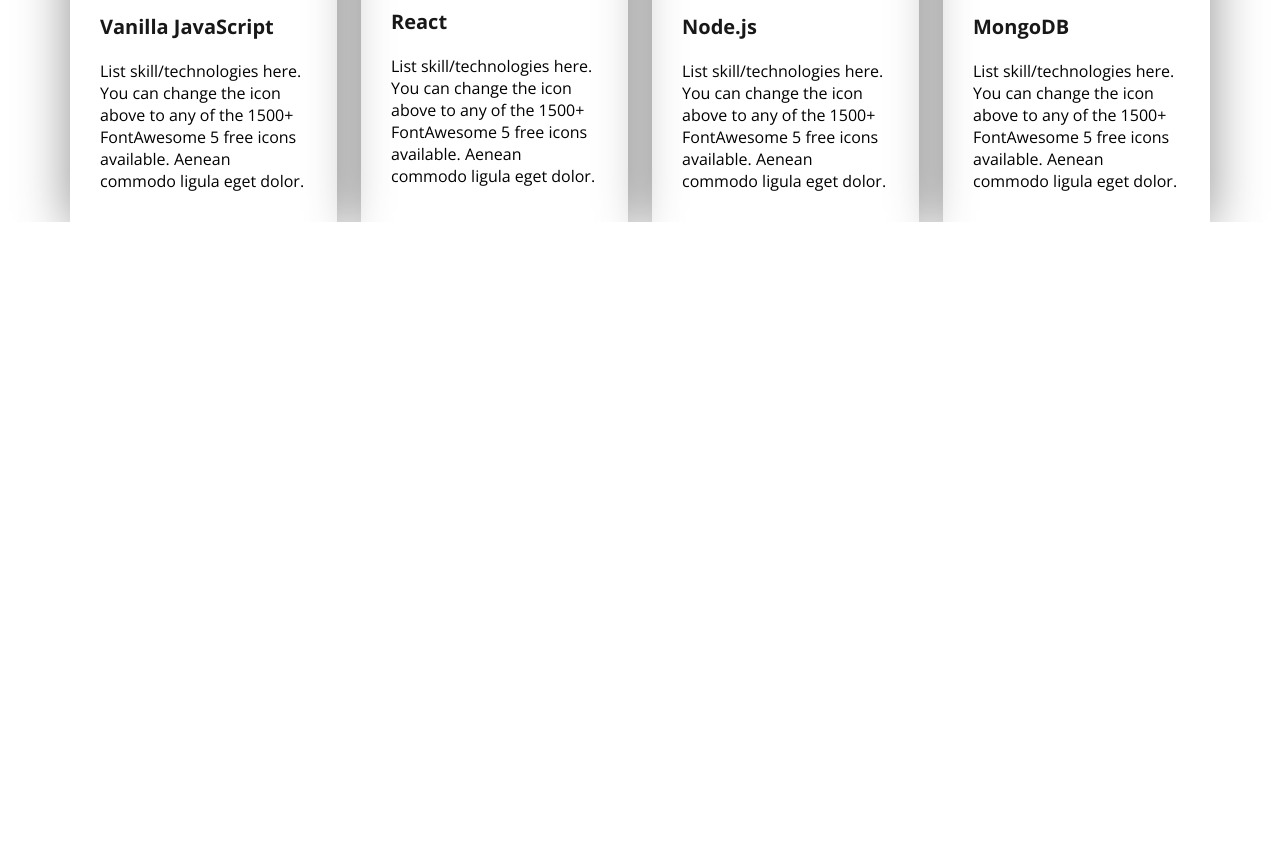
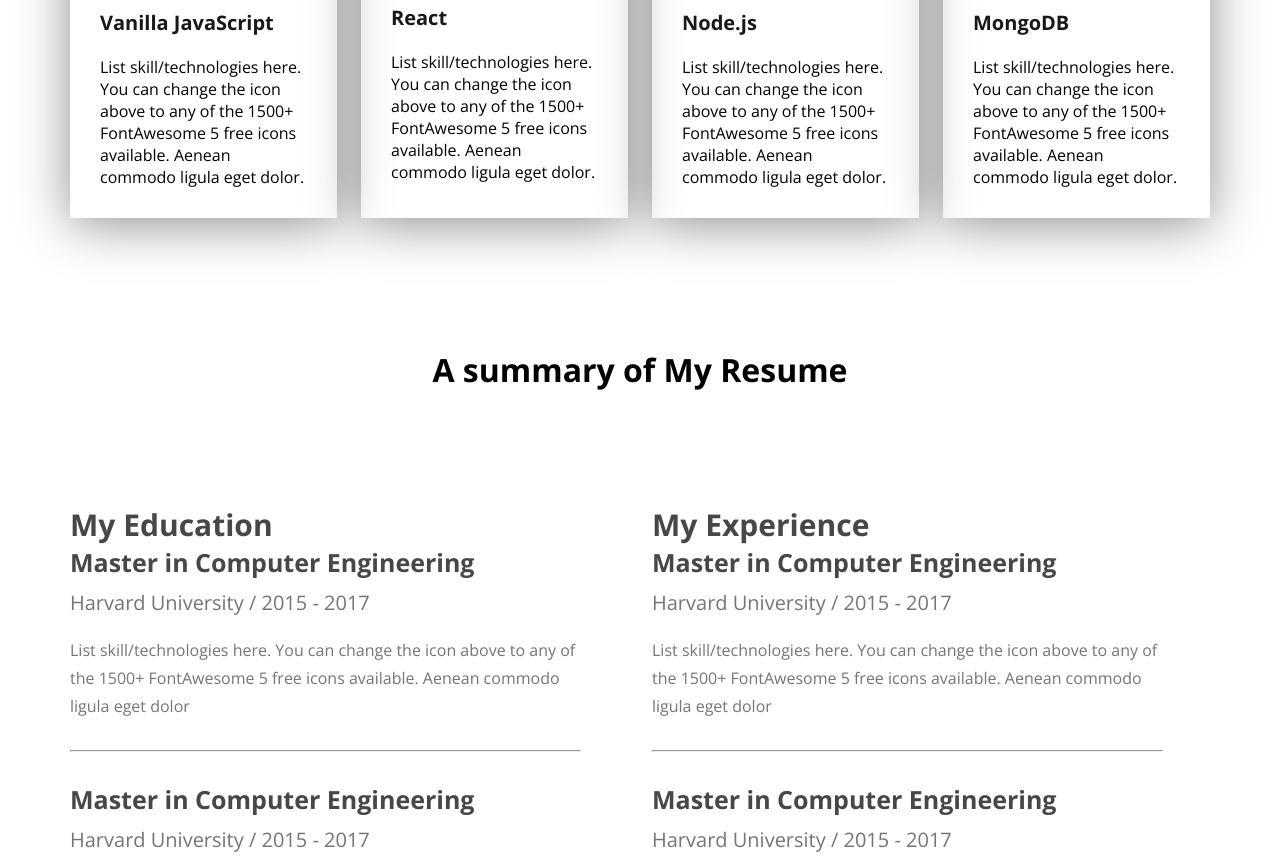
Before and after one commit to afraimkhan18-create/mahmudul-hasan-portfolio, a plain HTML site: page index.html in a window 1280 px wide. Shown: the part 1938-2797 px from the top of the page. Before the commit the page ends 2160 px from the top, so only its background shows below. Drawn offline with nearby package versions, Linux system fonts and the light colour scheme.

Commit message:
add my resume and some changed html file,css file

```diff
--- a/index.html
+++ b/index.html
@@ -115,5 +115,70 @@
 
 
 
+
+<section id="resume">
+    <div class="section-heading">
+        <h2>A summary of My Resume</h2>
+    </div>
+    <div class="resume-container">
+        <div class="education">
+            <h2 class="section-title">My Education</h2>
+            <div class="resume-card">
+                <h3 class="card-title">Master in Computer Engineering</h3>
+                <p class="card-info">Harvard University / 2015 - 2017</p>
+                <p class="card-text">
+                    List skill/technologies here. You can change the icon above to any of the 1500+ FontAwesome 5 free icons available. Aenean commodo ligula eget dolor
+                </p>
+                <hr>
+            </div>
+            <div class="resume-card">
+                <h3 class="card-title">Master in Computer Engineering</h3>
+                <p class="card-info">Harvard University / 2015 - 2017</p>
+                <p class="card-text">
+                    List skill/technologies here. You can change the icon above to any of the 1500+ FontAwesome 5 free icons available. Aenean commodo ligula eget dolor
+                </p>
+                <hr>
+            </div>
+            <div class="resume-card">
+                <h3 class="card-title">Master in Computer Engineering</h3>
+                <p class="card-info">Harvard University / 2015 - 2017</p>
+                <p class="card-text">
+                    List skill/technologies here. You can change the icon above to any of the 1500+ FontAwesome 5 free icons available. Aenean commodo ligula eget dolor
+                </p>
+                <hr>
+            </div>
+        </div>
+
+          <div class="experience">
+            <h2 class="section-title">My Experience</h2>
+            <div class="resume-card">
+                <h3 class="card-title">Master in Computer Engineering</h3>
+                <p class="card-info">Harvard University / 2015 - 2017</p>
+                <p class="card-text">
+                    List skill/technologies here. You can change the icon above to any of the 1500+ FontAwesome 5 free icons available. Aenean commodo ligula eget dolor
+                </p>
+                <hr>
+            </div>
+            <div class="resume-card">
+                <h3 class="card-title">Master in Computer Engineering</h3>
+                <p class="card-info">Harvard University / 2015 - 2017</p>
+                <p class="card-text">
+                    List skill/technologies here. You can change the icon above to any of the 1500+ FontAwesome 5 free icons available. Aenean commodo ligula eget dolor
+                </p>
+                <hr>
+            <div class="resume-card">
+                <h3 class="card-title">Master in Computer Engineering</h3>
+                <p class="card-info">Harvard University / 2015 - 2017</p>
+                <p class="card-text">
+                    List skill/technologies here. You can change the icon above to any of the 1500+ FontAwesome 5 free icons available. Aenean commodo ligula eget dolor
+                </p>
+                <hr>
+            </div>
+        </div>
+
+        </div>
+
+    </div>
+</section>
 </body>
 </html>
--- a/style/portfolio.css
+++ b/style/portfolio.css
@@ -75,7 +75,7 @@
 }
 
 #banner{
-    border: 2px solid red;
+    /* border: 2px solid red; */
     margin: 46px 38px 0px 240px;
     display: flex;
     justify-content: space-between;
@@ -135,7 +135,7 @@
 
 /* about */
 
-#about{
+#about,#skills,#resume{
     padding-top: 130px;
 
 }
@@ -166,10 +166,10 @@
     font-size: 20px;
     font-weight: bold;
 }
-
+/*
 #skills{
     padding-top: 130px;
-}
+} */
 
 #skills .skills-container{
     width: 1140px;
@@ -205,3 +205,50 @@
     color: #757575;
     line-height: 28px;
 }
+
+#resume .resume-container{
+
+    max-width: 1140px;
+    margin: 113px auto 0;
+    display: flex;
+    gap: 24px;
+
+
+
+}
+.resume-container .section-title{
+    font-size: 30px;
+    color: #474747;
+
+}
+
+.resume-card{
+    max-width: 511px;
+    margin-right: 47px;
+}
+
+.resume-card .card-title{
+    font-size: 25px;
+    font-weight: bold;
+    margin-bottom: 10px;
+    color: #474747;
+}
+
+.resume-card .card-info{
+    font-size: 20px;
+    font-weight: 600px;
+    margin-bottom: 20px;
+    color: #757575;
+}
+
+
+.resume-card .card-text{
+    font-size: 16px;
+    line-height: 28px;
+    font-weight: 600px;
+    color: #757575;
+}
+
+.resume-container hr{
+    margin: 30px 0;
+}
```
